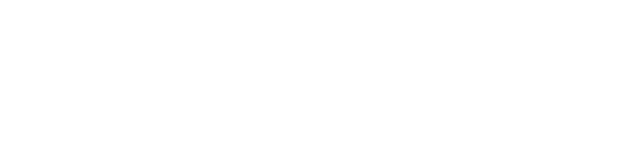
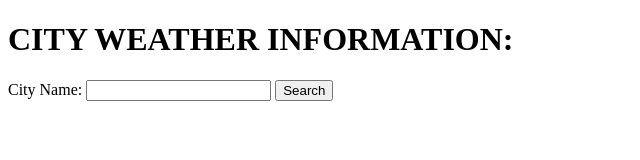
Before and after one commit to jeetkanodia/WeatherProject, a website: page index.html in a window 1280 px wide. Shown: the whole page, without its empty margins (0-640 px from the left). Drawn offline with Linux system fonts and the light colour scheme.

Commit message:
added support for multiple cities

```diff
--- a/index.html
+++ b/index.html
@@ -6,6 +6,14 @@
     <title>Document</title>
 </head>
 <body>
+    <h1>CITY WEATHER INFORMATION:</h1>
+
+    <form action="/" method="post" name="myForm">
+        <label for="city">City Name: </label>
+        <input type="text" name="city" id="city">
+        <button type="submit">Search</button>
+    </form>
 
 </body>
+
 </html>
```
